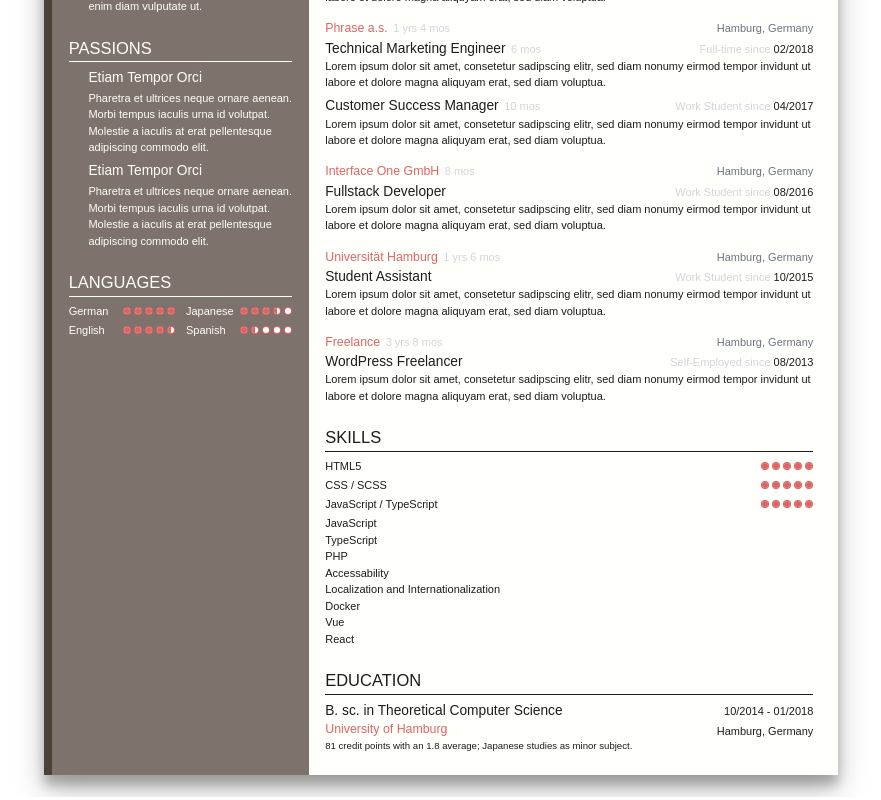
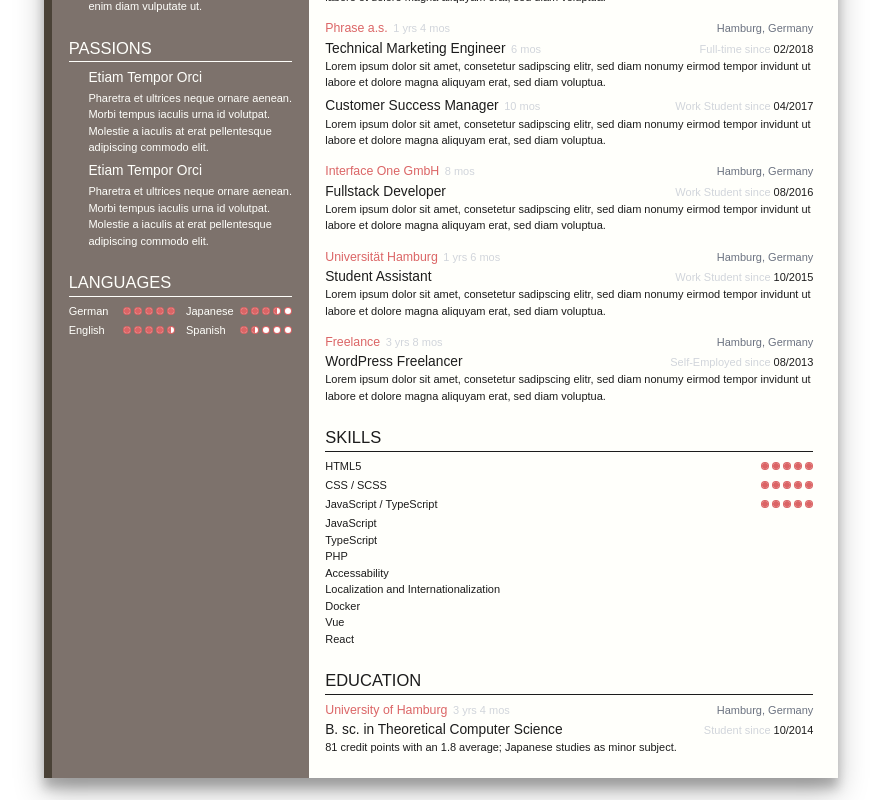
Before and after one commit to janlucaklees/curriculum-vitae, a SvelteKit app: page / in a window 1280 px wide. Shown: the part 563-1363 px from the top of the page, without its empty margins (199-1080 px from the left). Built offline with nearby package versions, Linux system fonts and the light colour scheme; some icons are missing; a web font is replaced by a local one.

Commit message:
Improved education section

```diff
--- a/src/components/education.svelte
+++ /dev/null
@@ -1,20 +0,0 @@
-<script>
-	export let jobTitle;
-	export let companyName;
-	export let location;
-	export let duration;
-</script>
-
-<section class="mb-4">
-	<div class="flex justify-between items-end">
-		<h3 class="text-xl">{jobTitle}</h3>
-		<div>{duration}</div>
-	</div>
-
-	<div class="flex justify-between items-end">
-		<h3 class="text-lg text-subline">{companyName}</h3>
-		<div>{location}</div>
-	</div>
-
-	<slot />
-</section>
--- a/src/routes/+page.svelte
+++ b/src/routes/+page.svelte
@@ -13,7 +13,6 @@
 	import Card from '../components/card.svelte';
 	import Section from '../components/section.svelte';
 	import Rating from '../components/rating.svelte';
-	import Education from '../components/education.svelte';
 	import Experience from '../components/experience.svelte';
 </script>
 
@@ -186,16 +185,20 @@
 	</Section>
 
 	<Section title="Education">
-		<Education
-			jobTitle="B. sc. in Theoretical Computer Science"
+		<Experience
+			companyName="University of Hamburg"
 			location="Hamburg, Germany"
-			duration="10/2014 - 01/2018"
-			companyName="University of Hamburg"
-		>
-			<p class="text-sm">
-				81 credit points with an 1.8 average; Japanese studies as minor subject.
-			</p>
-		</Education>
+			employmentType="Freelance"
+			end="2018-01-01"
+			positions={[
+				{
+					start: '2014-10-01',
+					jobTitle: 'B. sc. in Theoretical Computer Science',
+					employmentType: 'Student',
+					description: '81 credit points with an 1.8 average; Japanese studies as minor subject.'
+				}
+			]}
+		/>
 	</Section>
 </div>
 
```
